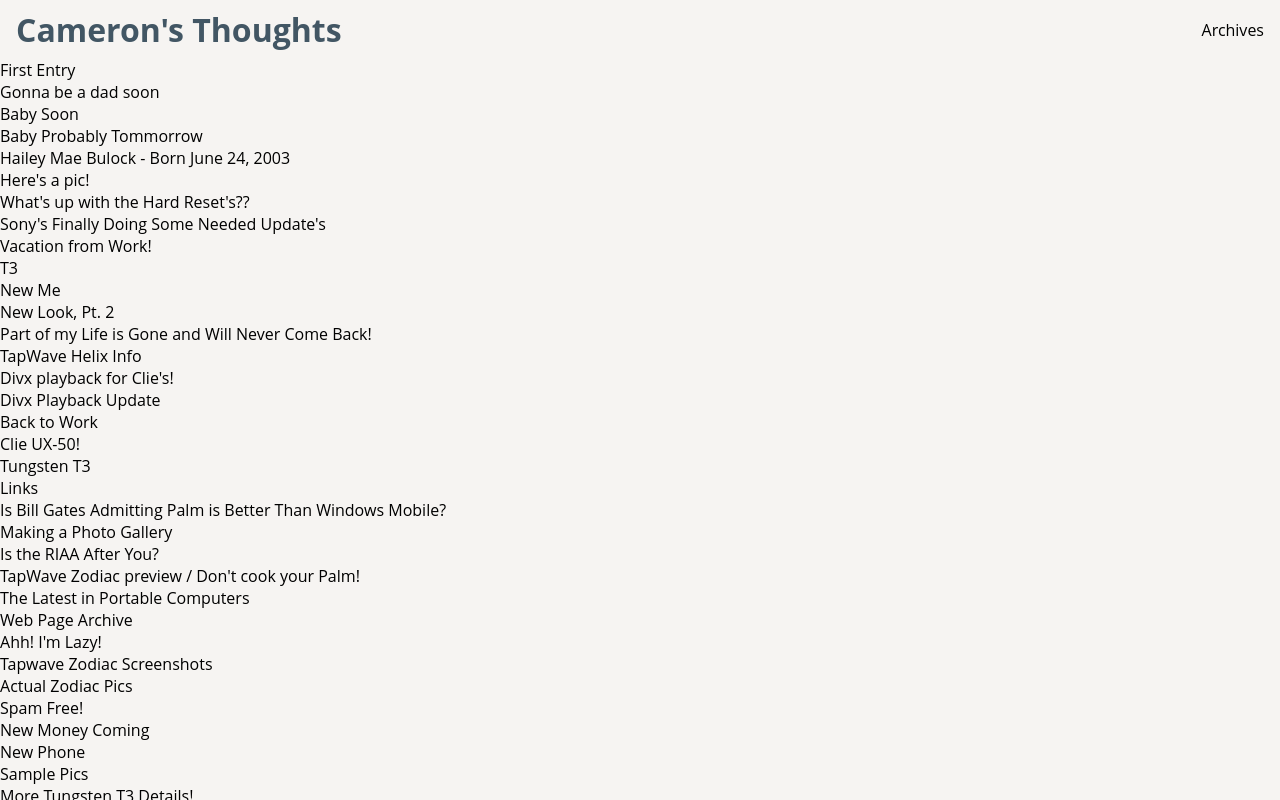
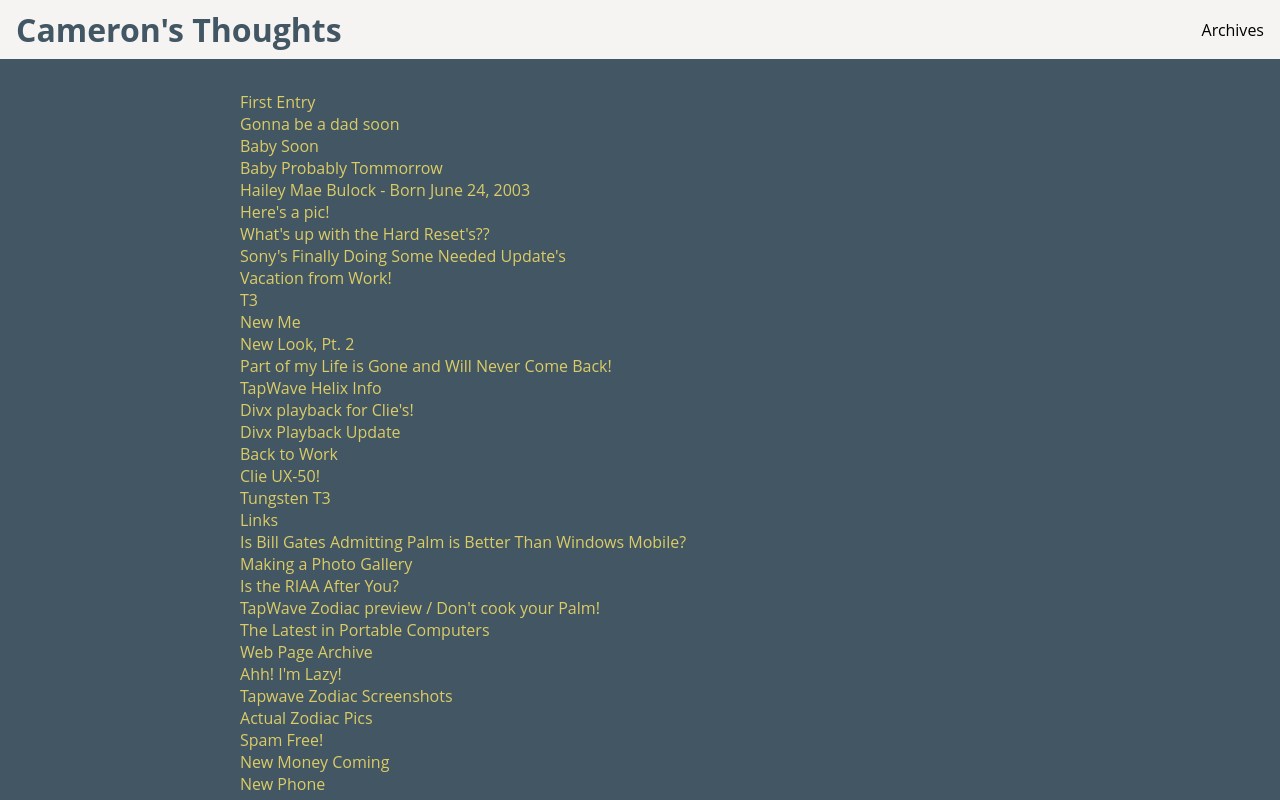
Before and after one commit to cbulock/ct4, a React (Create React App) app: page /2003 in a window 1280 px wide. Shown: the top 800 px of the page. Built offline with nearby package versions, Linux system fonts and the light colour scheme.

Commit message:
improve overall global page style

```diff
--- a/src/App.jsx
+++ b/src/App.jsx
@@ -6,6 +6,7 @@
 
 import Header from 'components/global/Header';
 import Footer from 'components/global/Footer';
+import PageContainer from 'components/global/PageContainer';
 
 import HomePage from 'components/pages/Home';
 import EntryPage from 'components/pages/Entry';
@@ -17,6 +18,7 @@
 	<ThemeProvider theme={theme}>
 		<GlobalStyle />
 		<Header />
+		<PageContainer>
 			<Router>
 				<Switch>
 					<Route path="/:year/:month/:entryBasename">
@@ -36,6 +38,7 @@
 					</Route>
 				</Switch>
 			</Router>
+		</PageContainer>
 		<Footer />
 	</ThemeProvider>
 );
--- a/src/components/Excerpt.jsx
+++ b/src/components/Excerpt.jsx
@@ -1,8 +1,8 @@
+import { Fragment } from 'react';
 import PropTypes from 'prop-types';
 import styled from 'styled-components';
 import getEntryPath from 'utils/getEntryPath';
 import formatEntryContent from 'utils/formatEntryContent';
-import EntryContainer from 'components/common/EntryContainer';
 
 const STitle = styled.h3`
 	& > a {
@@ -20,12 +20,12 @@
 	} = entry;
 
 	return (
-		<EntryContainer key={id}>
+		<Fragment key={id}>
 			<STitle>
 				<a href={getEntryPath(createdDate, basename)}>{title}</a>
 			</STitle>
 			<p>{formatEntryContent(excerpt)}</p>
-		</EntryContainer>
+		</Fragment>
 	);
 };
 
--- /dev/null
+++ b/src/components/common/EntryList.jsx
@@ -0,0 +1,27 @@
+import PropTypes from 'prop-types';
+
+const EntryList = ({ entries }) => (
+	<>
+		{entries.map((entry) => (
+			<div key={entry.id}>
+				<a href={`/${entry.year}/${entry.month}/${entry.basename}`}>
+					{entry.title}
+				</a>
+			</div>
+		))}
+	</>
+);
+
+EntryList.propTypes = {
+	entries: PropTypes.arrayOf([
+		PropTypes.shape({
+			id: PropTypes.number.isRequired,
+			year: PropTypes.number.isRequired,
+			month: PropTypes.number.isRequired,
+			basename: PropTypes.string.isRequired,
+			title: PropTypes.string.isRequired,
+		}),
+	]).isRequired,
+};
+
+export default EntryList;
--- a/src/components/common/EntryContainer.jsx
+++ b/src/components/global/PageContainer.jsx
@@ -16,17 +16,17 @@
 	}
 `;
 
-const EntryContainer = ({ children }) => (
+const PageContainer = ({ children }) => (
 	<SContainer>
 		<SEntry>{children}</SEntry>
 	</SContainer>
 );
 
-EntryContainer.propTypes = {
+PageContainer.propTypes = {
 	children: PropTypes.oneOfType([
 		PropTypes.arrayOf(PropTypes.node),
 		PropTypes.node,
 	]).isRequired,
 };
 
-export default EntryContainer;
+export default PageContainer;
--- a/src/components/pages/Category.jsx
+++ b/src/components/pages/Category.jsx
@@ -3,6 +3,8 @@
 import { Helmet } from 'react-helmet';
 import { getIdFromBasename, getCategoryById } from 'utils/categoryData';
 import { getEntriesPerCategory } from 'utils/entryData';
+
+import EntryList from 'components/common/EntryList';
 
 const Category = () => {
 	const { categoryBasename } = useParams();
@@ -19,13 +21,7 @@
 			<Helmet>
 				<title>{`${categoryData?.category_label} - Cameron's Thoughts`}</title>
 			</Helmet>
-			{entriesPerCategory.map((entry) => (
-				<div key={entry.id}>
-					<a href={`/${entry.year}/${entry.month}/${entry.basename}`}>
-						{entry.title}
-					</a>
-				</div>
-			))}
+			<EntryList entries={entriesPerCategory} />
 		</>
 	);
 };
--- a/src/components/pages/Entry.jsx
+++ b/src/components/pages/Entry.jsx
@@ -4,7 +4,6 @@
 import entries from 'entries';
 import formatEntryContent from 'utils/formatEntryContent';
 import { getCategoryById } from 'utils/categoryData';
-import EntryContainer from 'components/common/EntryContainer';
 
 const SCatContainer = styled.div`
 	font-size: 0.875rem;
@@ -48,7 +47,7 @@
 	const categoryData = getCategoryById(category);
 
 	return (
-		<EntryContainer>
+		<>
 			<Helmet>
 				<title>{`${title} - Cameron's Thoughts`}</title>
 			</Helmet>
@@ -63,7 +62,7 @@
 				</SCatContainer>
 			)}
 			<SDate>{`Posted on ${formatedDate} at ${formatedTime}`}</SDate>
-		</EntryContainer>
+		</>
 	);
 };
 
--- a/src/components/pages/Year.jsx
+++ b/src/components/pages/Year.jsx
@@ -2,6 +2,8 @@
 import { useParams } from 'react-router-dom';
 import { Helmet } from 'react-helmet';
 import { getEntriesPerYear } from 'utils/entryData';
+
+import EntryList from 'components/common/EntryList';
 
 const Year = () => {
 	const { year } = useParams();
@@ -13,13 +15,7 @@
 			<Helmet>
 				<title>{`${year} - Cameron's Thoughts`}</title>
 			</Helmet>
-			{entriesPerYear.map((entry) => (
-				<div key={entry.id}>
-					<a href={`/${entry.year}/${entry.month}/${entry.basename}`}>
-						{entry.title}
-					</a>
-				</div>
-			))}
+			<EntryList entries={entriesPerYear} />
 		</>
 	);
 };
```
Lines whose indentation alone changed are shown as unchanged.
